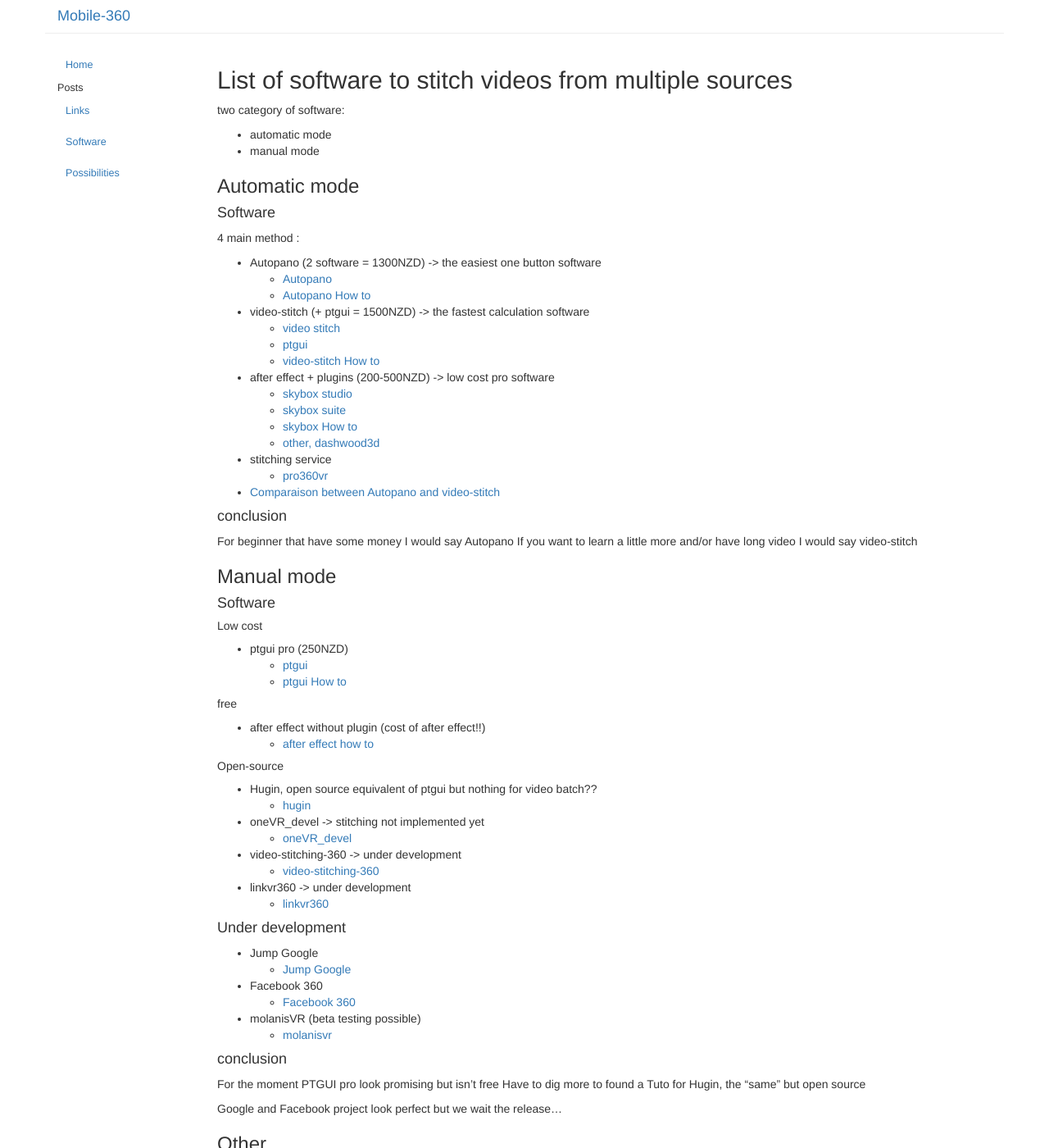
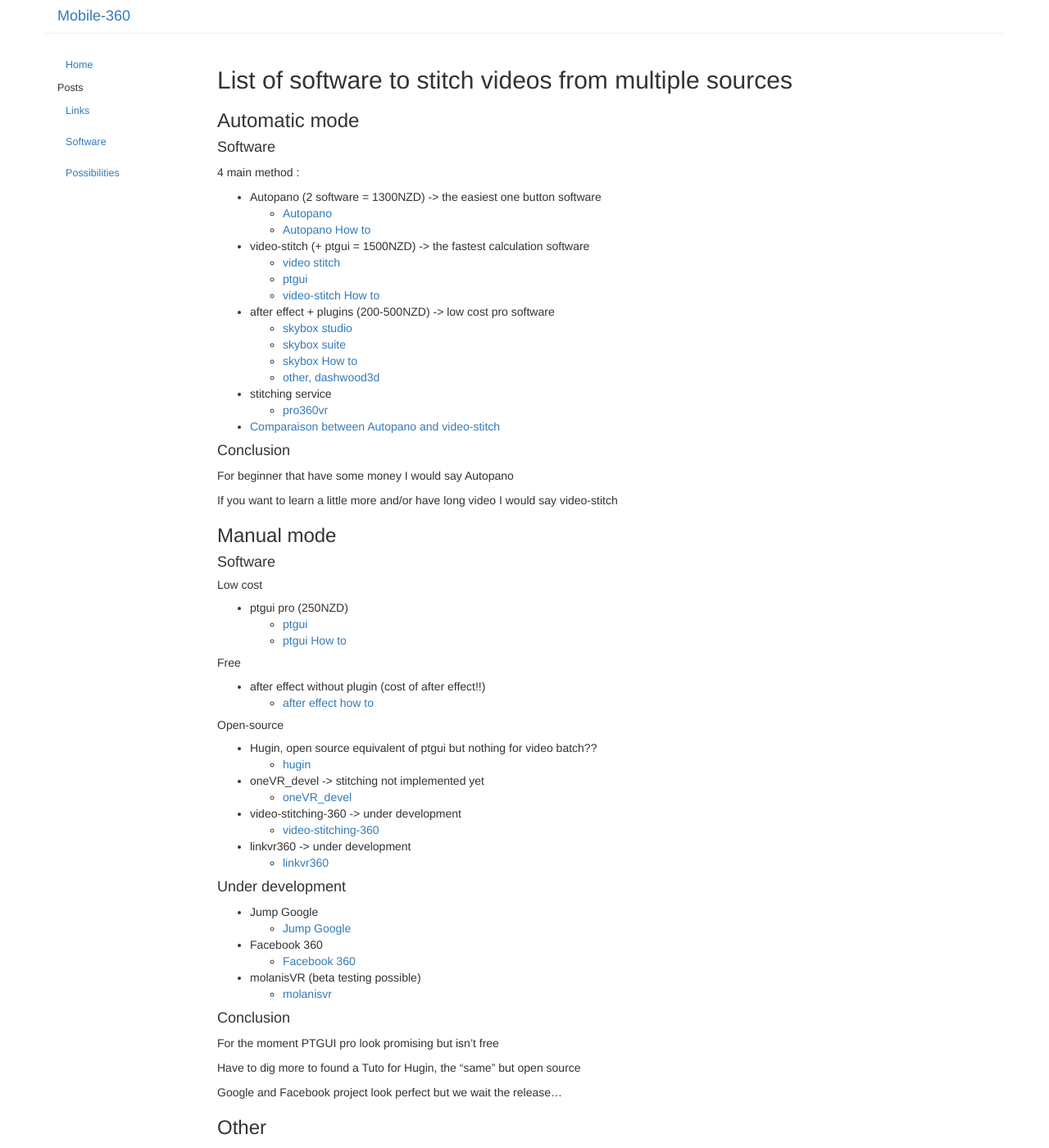
Before and after one commit to FabLabWgtn/Mobile-360, a Jekyll site: the page built from _posts/2016-06-08-software.md, in a window 1280 px wide and 1400 px high. Shown: the whole window at 82% size. Built offline with Jekyll 4.4.1, drawn with Linux system fonts in a browser that asks for light colours.

Commit message:
fixing line

```diff
--- a/_posts/2016-06-08-software.md
+++ b/_posts/2016-06-08-software.md
@@ -3,11 +3,6 @@ layout: default
 categories: post
 ---
 ## List of software to stitch videos from multiple sources
-
-two category of software:
-
-- automatic mode
-- manual mode
 
 ### Automatic mode
 
@@ -30,11 +25,13 @@ two category of software:
 - stitching service
   * [pro360vr](http://www.pro360vr.com/stitching-service.html)
 
+
 - [Comparaison between Autopano and video-stitch](https://www.linkedin.com/pulse/which-360-video-stitching-software-buy-video-stitch-alex-pearce)
 
-#### conclusion
+#### Conclusion
 
 For beginner that have some money I would say Autopano
+
 If you want to learn a little more and/or have long video I would say video-stitch
 
 ### Manual mode
@@ -47,7 +44,7 @@ If you want to learn a little more and/or have long video I would say video-stit
   * [ptgui](http://www.ptgui.com/)
   * [ptgui How to](http://freedom360.eu/360-video-stitching-ptgui/)
 
-##### free
+##### Free
 
 - after effect without plugin (cost of after effect!!)
   * [after effect how to](https://www.youtube.com/watch?v=5elOFvyL4KA)
@@ -72,9 +69,10 @@ If you want to learn a little more and/or have long video I would say video-stit
 - molanisVR (beta testing possible)
   * [molanisvr](http://molanisvr.com/)
 
-#### conclusion
+#### Conclusion
 
 For the moment PTGUI pro look promising but isn't free
+
 Have to dig more to found a Tuto for Hugin, the "same" but open source
 
 Google and Facebook project look perfect but we wait the release...
```
